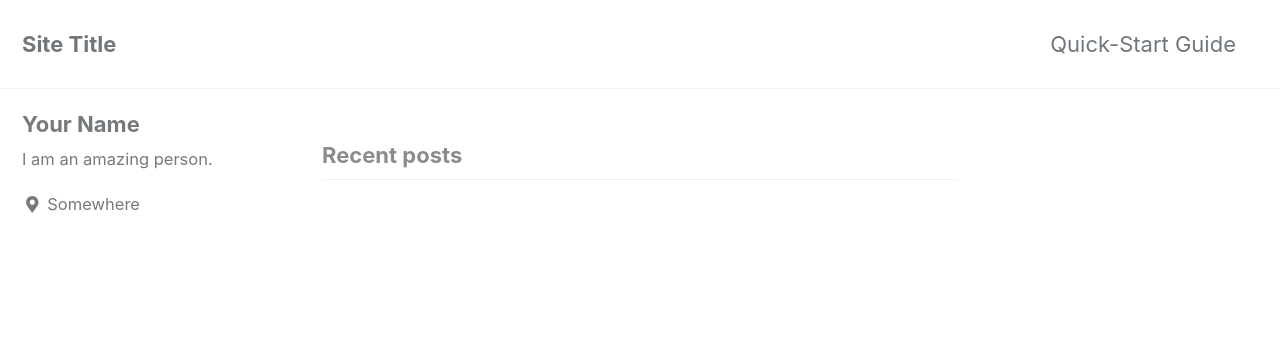
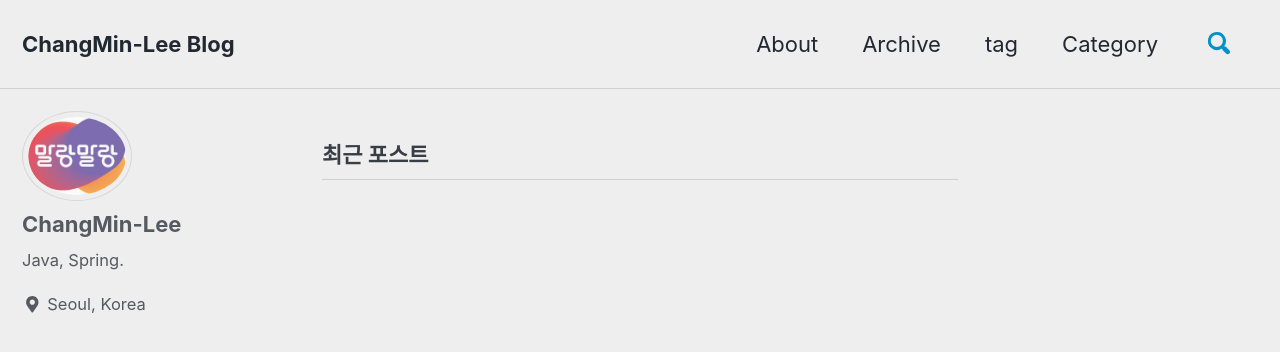
Before and after one commit to 999inim/999inim.github.io, a Jekyll site: the page built from index.html, in a window 1280 px wide and 900 px high. Shown: the top 352 px of the window. Built offline with Jekyll 4.4.1, drawn with Linux system fonts in a browser that asks for light colours; cached includes are drawn as plain includes; nearby versions of some CDN libraries; the list of posts is cut into pages by our own code; some of the changed text lies outside the part shown.

Commit message:
Apply First Theme

```diff
--- a/_config.yml
+++ b/_config.yml
@@ -12,14 +12,14 @@
 
 # theme                  : "minimal-mistakes-jekyll"
 # remote_theme           : "mmistakes/minimal-mistakes"
-minimal_mistakes_skin    : "default" # "air", "aqua", "contrast", "dark", "dirt", "neon", "mint", "plum", "sunrise"
+minimal_mistakes_skin    : "air" # "air", "aqua", "contrast", "dark", "dirt", "neon", "mint", "plum", "sunrise"
 
 # Site Settings
-locale                   : "en-US"
-title                    : "Site Title"
+locale                   : "ko"
+title                    : "ChangMin-Lee Blog"
 title_separator          : "-"
-name                     : "Your Name"
-description              : "An amazing website."
+name                     : "ChangMin-Lee"
+description              : "My First Git Blog."
 url                      : # the base hostname & protocol for your site e.g. "https://mmistakes.github.io"
 baseurl                  : # the subpath of your site, e.g. "/blog"
 repository               : # GitHub username/repo-name e.g. "mmistakes/minimal-mistakes"
@@ -61,7 +61,7 @@ reCaptcha:
   secret                 :
 atom_feed:
   path                   : # blank (default) uses feed.xml
-search                   : # true, false (default)
+search                   : true #true, false (default)
 search_full_content      : # true, false (default)
 search_provider          : # lunr (default), algolia, google
 algolia:
@@ -103,10 +103,10 @@ analytics:
 
 # Site Author
 author:
-  name             : "Your Name"
-  avatar           : # path of avatar image, e.g. "/assets/images/bio-photo.jpg"
-  bio              : "I am an amazing person."
-  location         : "Somewhere"
+  name             : "ChangMin-Lee"
+  avatar           : "/assets/images/bio-photo.jpg" # path of avatar image, e.g. "/assets/images/bio-photo.jpg"
+  bio              : "Java, Spring."
+  location         : "Seoul, Korea"
   email            :
   links:
     - label: "Email"
@@ -276,6 +276,11 @@ compress_html:
   ignore:
     envs: development
 
+comments:
+  provider               : "disqus"
+  disqus:
+    shortname            : changmin-lee # Short-name
+
 
 # Defaults
 defaults:
@@ -287,6 +292,14 @@ defaults:
       layout: single
       author_profile: true
       read_time: true
-      comments: # true
+      comments: true
       share: true
       related: true
+
+# _pages
+  - scope:
+      path: "_pages"
+      type: pages
+    values:
+      layout: single
+      author_profile: true
```
Also changed, not shown: _data/navigation.yml (+10 -10 lines), _pages/404.md (added, +15 -0 lines), _pages/category-archive.md (added, +6 -0 lines), _pages/tag-archive.md (added, +6 -0 lines), _pages/year-archive.md (added, +6 -0 lines), assets/images/bio-photo.jpg (added).
